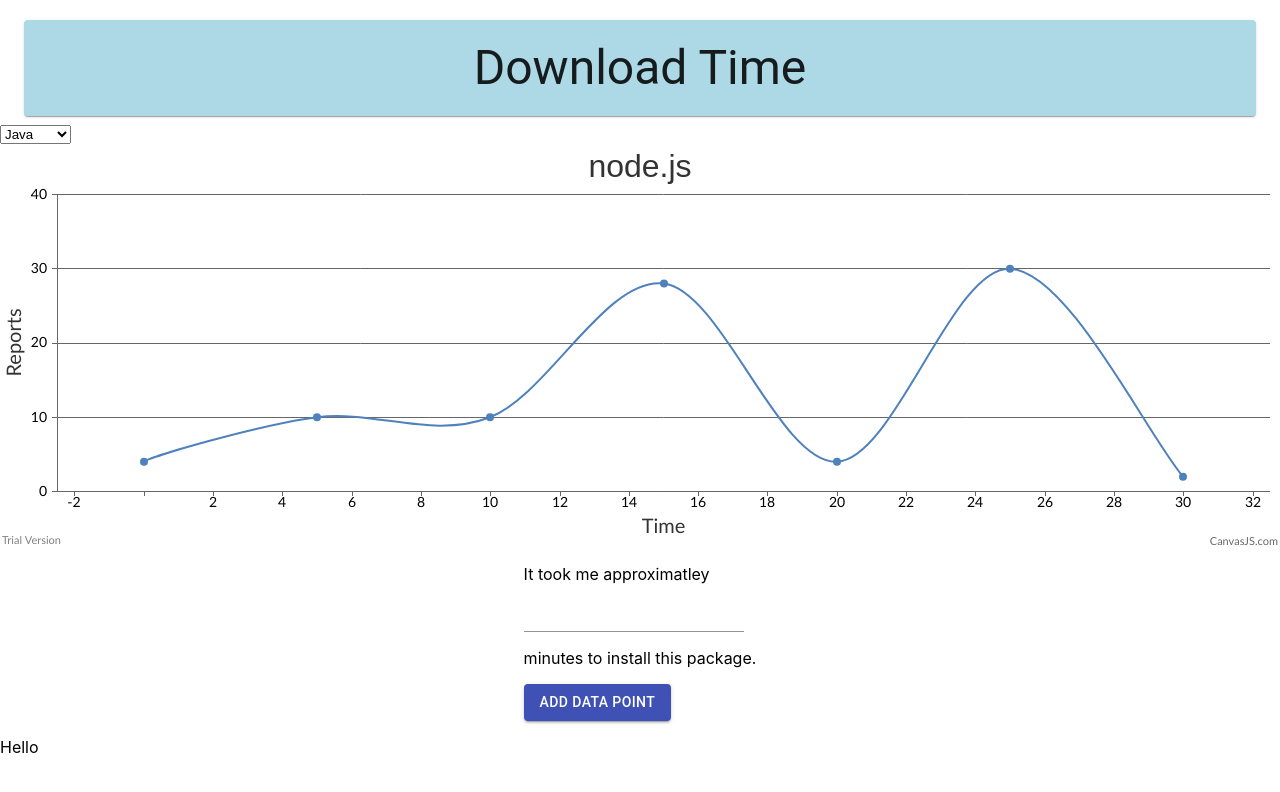
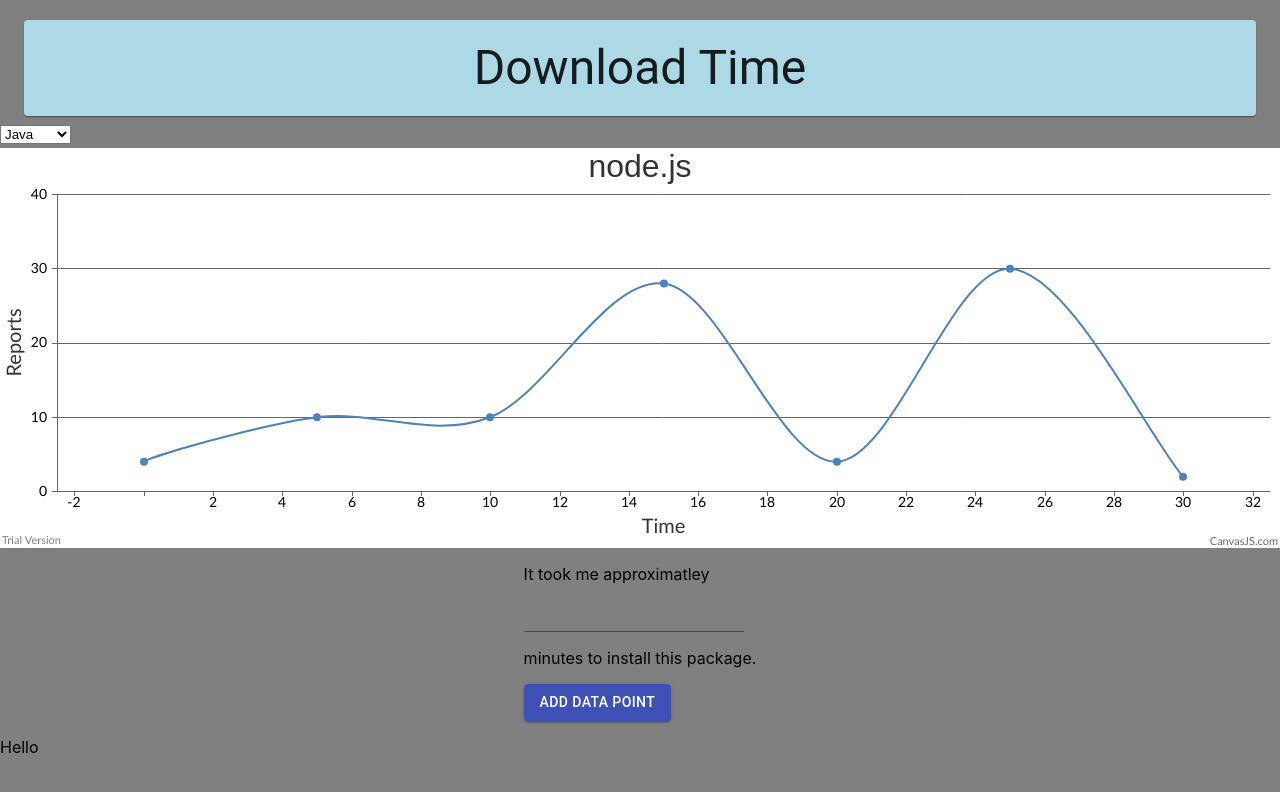
Before and after one commit to jennifer-s19/lmuhacks, a React (Create React App) app: page / in a window 1280 px wide. Shown: the top 792 px of the page. Built offline with nearby package versions, Linux system fonts and the light colour scheme; the HTML template or start-up script is replaced by a standard one.

Commit message:
Add background color

```diff
--- a/src/index.css
+++ b/src/index.css
@@ -5,6 +5,7 @@ body {
     sans-serif;
   -webkit-font-smoothing: antialiased;
   -moz-osx-font-smoothing: grayscale;
+  background-color: grey;
 }
 
 code {
```
